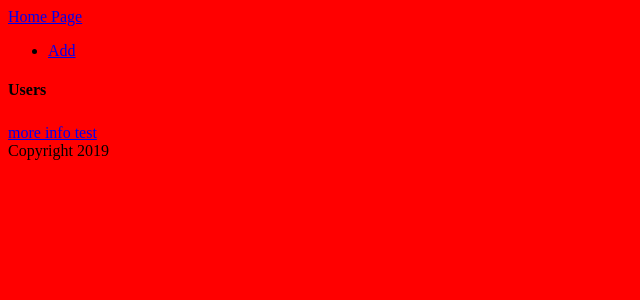
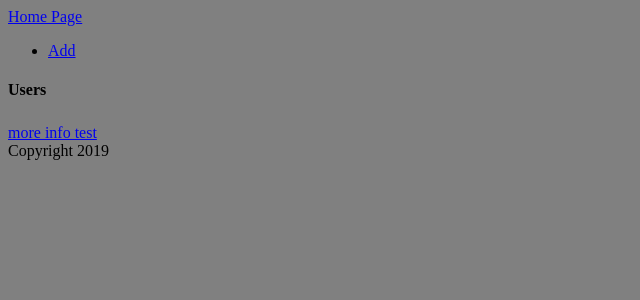
Before and after one commit to chalov-anton/Our-first-progect, a PHP site: page / in a window 1280 px wide. Shown: the top 300 px of the page, without its empty margins (0-640 px from the left). Run offline with PHP 8.4, Linux system fonts and the light colour scheme; data that the repository does not hold is empty.

Commit message:
Changed background color, for test purpose

```diff
--- a/styles.css
+++ b/styles.css
@@ -1,4 +1,4 @@
 body {
-    background-color: red;
+    background-color: gray;
     /* for test purpasee only*/
 }
```
